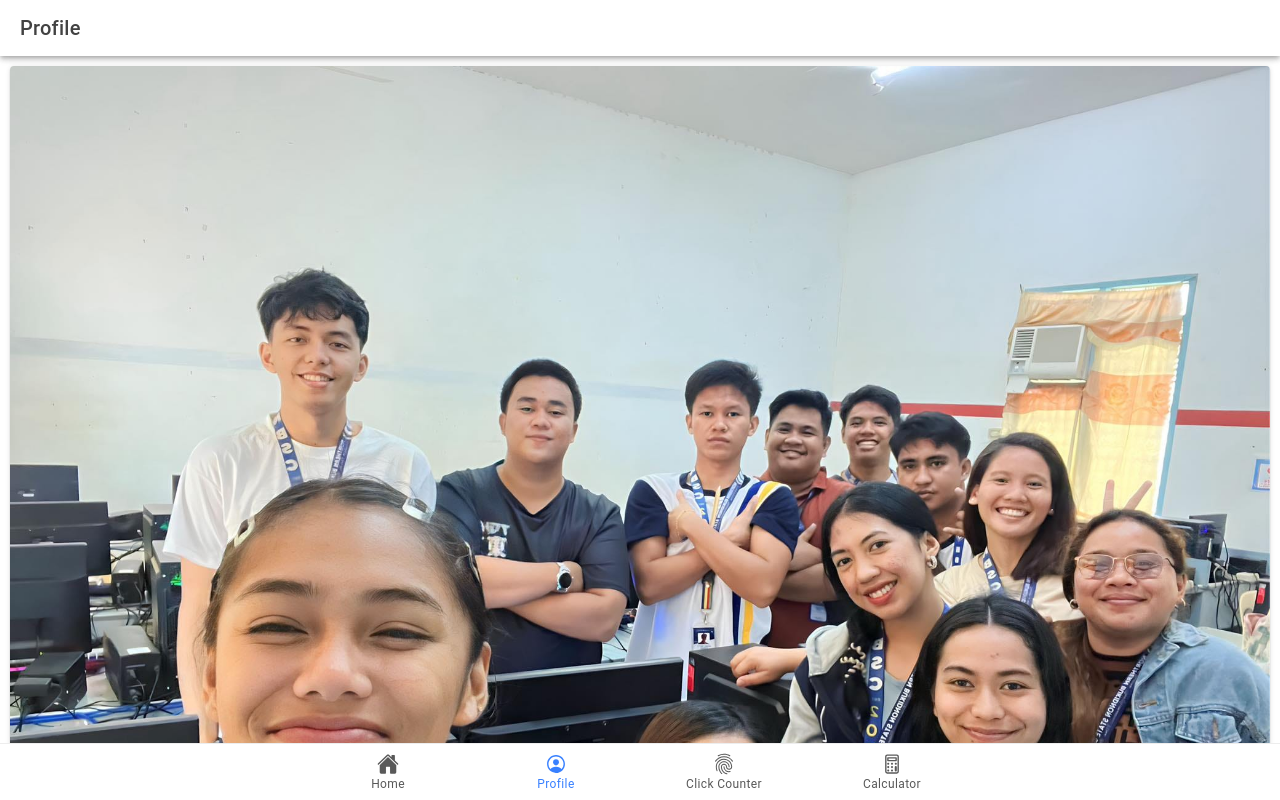
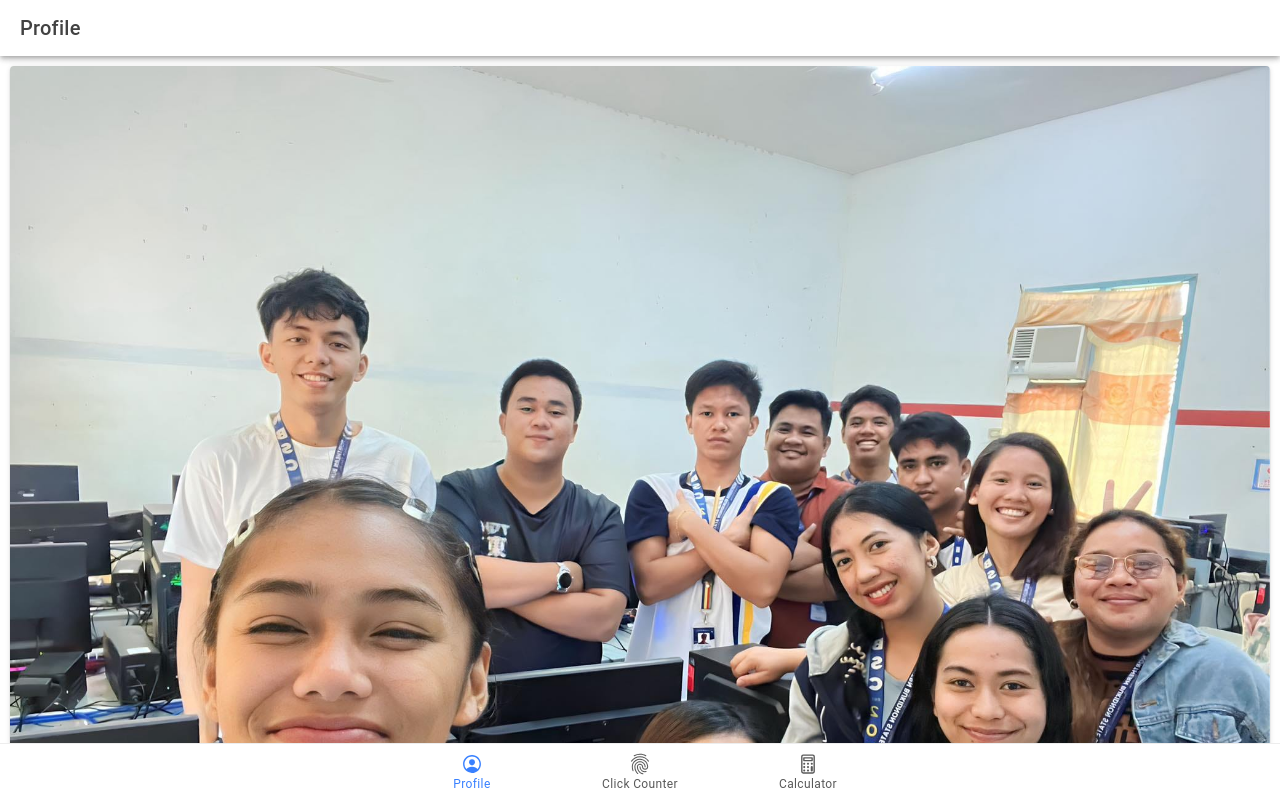
Before and after one commit to Cutiekuan/ion-t-obispo, a React (Vite) app: page /tab1 in a window 1280 px wide. Built offline with nearby package versions, Linux system fonts and the light colour scheme.

Commit message:
added a homepage with simple content

```diff
--- a/src/App.tsx
+++ b/src/App.tsx
@@ -10,8 +10,7 @@ import {
   setupIonicReact
 } from '@ionic/react';
 import { IonReactRouter } from '@ionic/react-router';
-import { home, calculatorOutline, ellipse, fingerPrintOutline, personCircleOutline, square, triangle } from 'ionicons/icons';
-import Home from './pages/Home';
+import { calculatorOutline, ellipse, fingerPrintOutline, personCircleOutline, square, triangle } from 'ionicons/icons';
 import Tab1 from './pages/Tab1';
 import Tab2 from './pages/Tab2';
 import Tab3 from './pages/Tab3';
@@ -42,12 +41,6 @@ const App: React.FC = () => (
     <IonReactRouter>
       <IonTabs>
         <IonRouterOutlet>
-          <Route exact path="/">
-            <Redirect to="/home" />
-          </Route>
-          <Route exact path="/home">
-            <Home />
-          </Route>
           <Route exact path="/tab1">
             <Tab1 />
           </Route>
@@ -57,12 +50,11 @@ const App: React.FC = () => (
           <Route path="/tab3">
             <Tab3 />
           </Route>
+          <Route exact path="/">
+            <Redirect to="/tab1" />
+          </Route>
         </IonRouterOutlet>
         <IonTabBar slot="bottom">
-          <IonTabButton tab="home" href="/home">
-            <IonIcon aria-hidden="true" icon={home} />
-            <IonLabel>Home</IonLabel>
-          </IonTabButton>
           <IonTabButton tab="tab1" href="/tab1">
             <IonIcon aria-hidden="true" icon={personCircleOutline} />
             <IonLabel>Profile</IonLabel>
--- a/src/pages/Home.tsx
+++ /dev/null
@@ -1,30 +0,0 @@
-import {
-    //Initial Components
-    IonContent, IonHeader, IonPage, IonTitle, IonToolbar,
-} from '@ionic/react';
-
-// CSS
-//import './profile.css';
-
-  const Home: React.FC = () => {
-    return (
-      <IonPage>
-        <IonHeader>
-          <IonToolbar>
-            <IonTitle>Home</IonTitle>
-          </IonToolbar>
-        </IonHeader>
-        <IonContent fullscreen>
-          <IonHeader collapse="condense">
-            <IonToolbar>
-              <IonTitle size="large">Home</IonTitle>
-            </IonToolbar>
-          </IonHeader>
-          <h1>This is my Home page.<br></br><br></br>I am Aileen Obispo, 3rd year IT student of NBSC.</h1>
-        </IonContent>
-      </IonPage>
-    );
-  };
-
-  //
-  export default Home;
```
Also changed, not shown: src/pages/Home.css (deleted).
